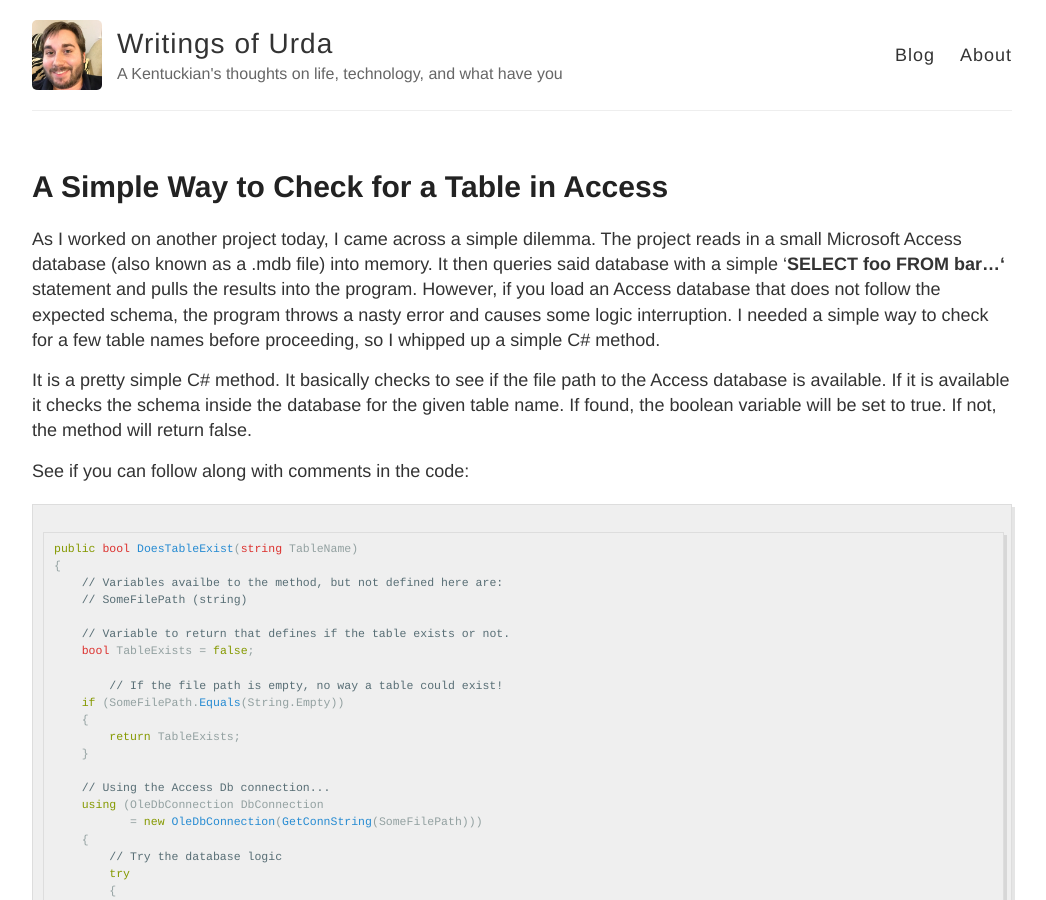
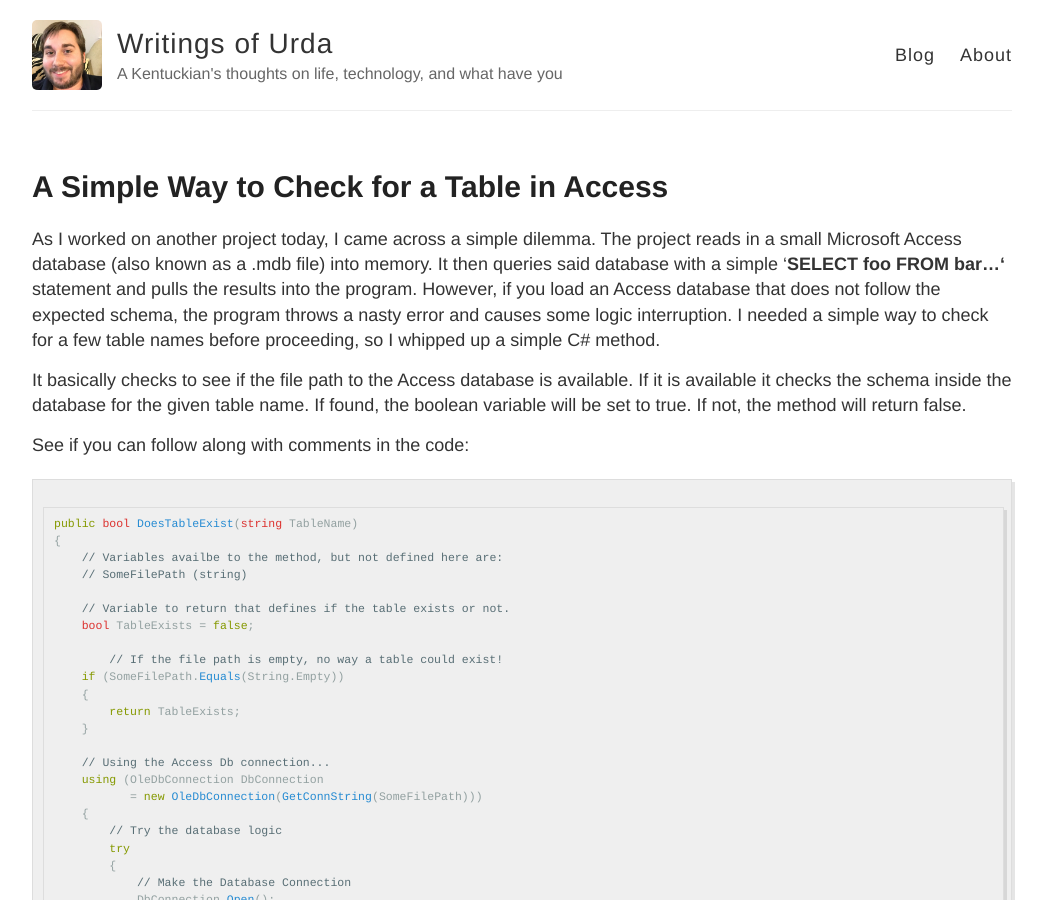
Before and after one commit to urda/website, a Jekyll site: the page built from _posts/2010-10-28-a-simple-way-to-check-for-a-table-in-access.md, in a window 1280 px wide and 900 px high. Shown: the whole window, without its empty margins (118-1164 px from the left). Built offline with Jekyll 4.4.1, drawn with Linux system fonts in a browser that asks for light colours; Markdown is read by kramdown in place of the engine named in the settings.

Commit message:
80 char col

````diff
--- a/_posts/2010-10-28-a-simple-way-to-check-for-a-table-in-access.md
+++ b/_posts/2010-10-28-a-simple-way-to-check-for-a-table-in-access.md
@@ -10,9 +10,19 @@
   - Co-Op
   - Programming
 ---
-As I worked on another project today, I came across a simple dilemma. The project reads in a small Microsoft Access database (also known as a .mdb file) into memory. It then queries said database with a simple '**SELECT foo FROM bar...'** statement and pulls the results into the program. However, if you load an Access database that does not follow the expected schema, the program throws a nasty error and causes some logic interruption. I needed a simple way to check for a few table names before proceeding, so I whipped up a simple C# method.
 
-It is a pretty simple C# method. It basically checks to see if the file path to the Access database is available. If it is available it checks the schema inside the database for the given table name. If found, the boolean variable will be set to true. If not, the method will return false.
+As I worked on another project today, I came across a simple dilemma. The
+project reads in a small Microsoft Access database (also known as a .mdb file)
+into memory. It then queries said database with a simple '**SELECT foo FROM
+bar...'** statement and pulls the results into the program. However, if you load
+an Access database that does not follow the expected schema, the program throws
+a nasty error and causes some logic interruption. I needed a simple way to check
+for a few table names before proceeding, so I whipped up a simple C# method.
+
+It basically checks to see if the file path to
+the Access database is available. If it is available it checks the schema inside
+the database for the given table name. If found, the boolean variable will be
+set to true. If not, the method will return false.
 
 See if you can follow along with comments in the code:
 
@@ -72,4 +82,5 @@
 }
 ```
 
-Feel free to integrate this into your project, this may come in handy with one of your future projects!
+Feel free to integrate this into your project, this may come in handy with one
+of your future projects!
````
